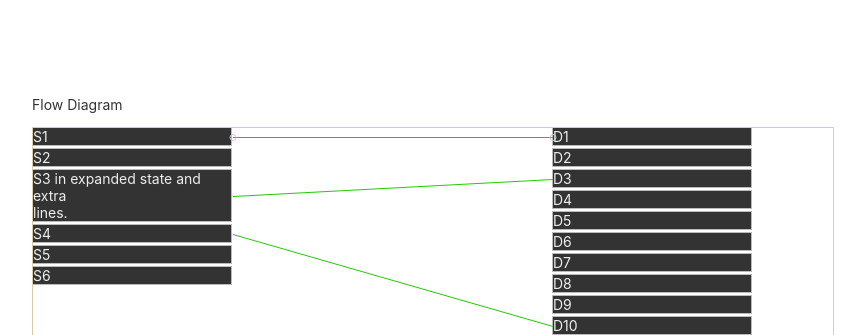
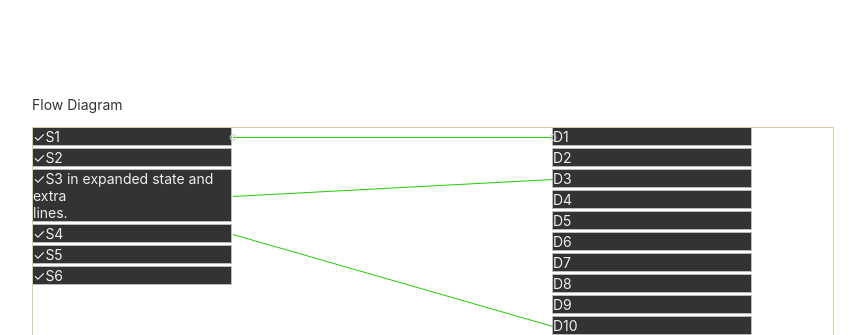
Before and after one commit to rostag/exp, an Angular app: page / in a window 1280 px wide. Shown: the top 335 px of the page, without its empty margins (128-993 px from the left). Built offline with nearby package versions, Linux system fonts and the light colour scheme.

Commit message:
Added arrow

```diff
--- a/src/app/diagram/diagram.component.scss
+++ b/src/app/diagram/diagram.component.scss
@@ -15,7 +15,13 @@
                     background-color: #333;
                     margin-bottom: 2px;
                     color: #eee;
+
                 }
+
+                >div:before {
+                    content:  "\2713 ";
+                }
+
             }
 
             .policies {
```
